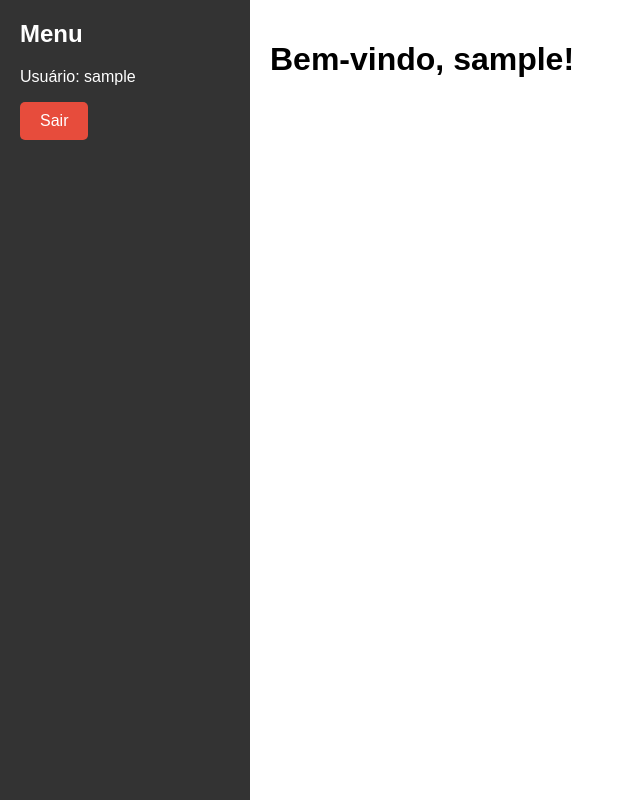
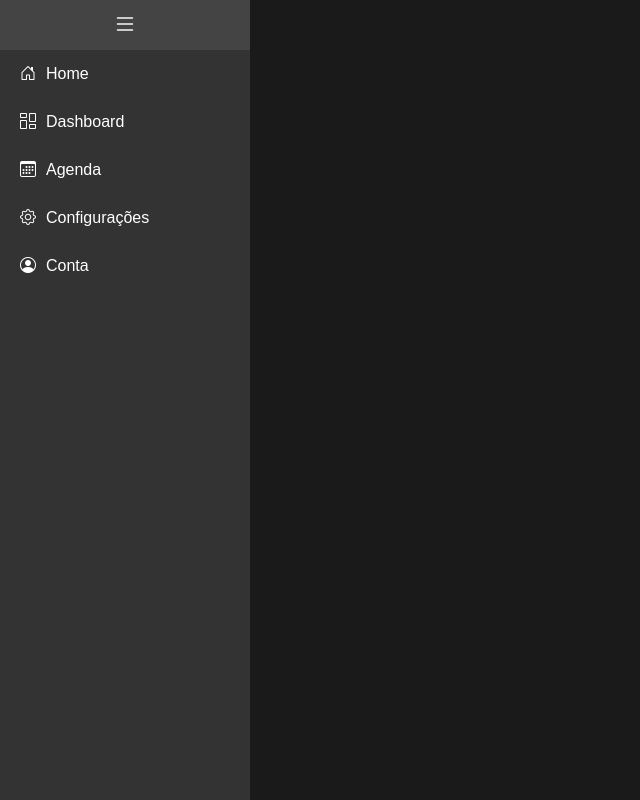
Before and after one commit to Dev-PKGz/ProjetoEletronicaCastro, a PHP site: page /home/index.php in a window 1280 px wide. Shown: the whole page, without its empty margins (0-640 px from the left). Run offline with PHP 8.4, Linux system fonts and the light colour scheme; the visitor is signed in with stand-in values (Sample User, id 1); some libraries are stand-ins or nearby versions.

Commit message:
Atualização Menu

```diff
--- a/home/index.php
+++ b/home/index.php
@@ -6,60 +6,47 @@ if (!isset($_SESSION['username'])) {
     exit();
 }
 ?>
-
 <!DOCTYPE html>
 <html lang="pt-BR">
 <head>
     <meta charset="UTF-8">
+    <meta http-equiv="X-UA-Compatible" content="IE=edge">
     <meta name="viewport" content="width=device-width, initial-scale=1.0">
+    <title>SAEC - Home</title>
+    <link rel="stylesheet" href="style.css">
     <link rel="icon" href="../img/favicon.ico" type="image/x-icon">
-    <title>Bem-vindo</title>
-    <style>
-        body {
-            font-family: Arial, sans-serif;
-            margin: 0;
-            padding: 0;
-            display: flex;
-        }
-        .sidebar {
-            width: 250px;
-            background-color: #333;
-            color: white;
-            height: 100vh;
-            padding: 20px;
-            box-sizing: border-box;
-        }
-        .sidebar h2 {
-            margin: 0 0 20px 0;
-            font-size: 1.5em;
-        }
-        .sidebar .user-info {
-            margin-bottom: 20px;
-        }
-        .sidebar .logout-btn {
-            display: inline-block;
-            padding: 10px 20px;
-            background-color: #e74c3c;
-            color: white;
-            text-decoration: none;
-            border-radius: 5px;
-        }
-        .content {
-            flex: 1;
-            padding: 20px;
-        }
-    </style>
+    <link rel="stylesheet" href="https://cdn.jsdelivr.net/npm/bootstrap-icons@1.10.3/font/bootstrap-icons.css">
+    <script src="https://cdn.lordicon.com/ritcuqlt.js"></script>
 </head>
 <body>
-    <div class="sidebar">
-        <h2>Menu</h2>
-        <div class="user-info">
-            <p>Usuário: <?php echo htmlspecialchars($_SESSION['username']); ?></p>
-            <a href="logout.php" class="logout-btn">Sair</a>
-        </div>
-    </div>
-    <div class="content">
-        <h1>Bem-vindo, <?php echo htmlspecialchars($_SESSION['username']); ?>!</h1>
-    </div>
+    <nav class="menu-lateral">
+        <div class="btn-expandir">
+            <i class="bi bi-list" id="btn-exp"></i>
+        </div><!--btn-expandir-->
+
+        <ul>
+            <?php
+            // Array que define os itens do menu
+            $menuItems = [
+                'Home' => ['icon' => 'bi-house-door', 'link' => '#'],
+                'Dashboard' => ['icon' => 'bi-columns-gap', 'link' => '#'],
+                'Agenda' => ['icon' => 'bi-calendar3', 'link' => '#'],
+                'Configurações' => ['icon' => 'bi-gear', 'link' => '#'],
+                'Conta' => ['icon' => 'bi-person-circle', 'link' => 'user']
+            ];
+
+            // Renderiza os itens do menu
+            foreach ($menuItems as $name => $item) {
+                echo '<li class="item-menu">';
+                echo '<a href="' . $item['link'] . '">';
+                echo '<span class="icon"><i class="bi ' . $item['icon'] . '"></i></span>';
+                echo '<span class="txt-link">' . $name . '</span>';
+                echo '</a>';
+                echo '</li>';
+            }
+            ?>
+        </ul>
+    </nav><!--menu-lateral-->
+    <script src="menu.js"></script>
 </body>
 </html>
--- /dev/null
+++ b/home/menu.js
@@ -0,0 +1,8 @@
+document.addEventListener('DOMContentLoaded', function() {
+    const btnExpandir = document.getElementById('btn-exp');
+    const menuLateral = document.querySelector('.menu-lateral');
+
+    btnExpandir.addEventListener('click', function() {
+        menuLateral.classList.toggle('minimizado');
+    });
+});
--- /dev/null
+++ b/home/style.css
@@ -0,0 +1,102 @@
+body {
+    margin: 0;
+    font-family: Arial, sans-serif;
+    background-color: #1a1a1a;
+    color: #fff;
+    display: flex;
+    justify-content: center;
+    align-items: center;
+    height: 100vh;
+    overflow: hidden;
+}
+
+.menu-lateral {
+    position: fixed;
+    left: 0;
+    top: 0;
+    bottom: 0;
+    width: 250px;
+    background-color: #333;
+    overflow-y: auto;
+    transition: width 0.3s;
+}
+
+.menu-lateral.minimizado {
+    width: 60px;
+}
+
+.menu-lateral .btn-expandir {
+    display: flex;
+    justify-content: center;
+    align-items: center;
+    height: 50px;
+    background-color: #444;
+    cursor: pointer;
+}
+
+.menu-lateral .btn-expandir i {
+    font-size: 24px;
+    color: #fff;
+}
+
+.menu-lateral ul {
+    list-style-type: none;
+    padding: 0;
+    margin: 0;
+}
+
+.menu-lateral ul li {
+    width: 100%;
+}
+
+.menu-lateral ul li a {
+    display: flex;
+    align-items: center;
+    padding: 15px 20px;
+    text-decoration: none;
+    color: #fff;
+    transition: background-color 0.3s;
+}
+
+.menu-lateral ul li a:hover {
+    background-color: #555;
+}
+
+.menu-lateral ul li a .icon {
+    margin-right: 10px;
+}
+
+.menu-lateral.minimizado ul li a .txt-link {
+    display: none;
+}
+
+.menu-lateral ul li a .txt-link {
+    display: inline;
+    transition: display 0.3s;
+}
+
+@media (max-width: 768px) {
+    .menu-lateral {
+        width: 60px;
+    }
+
+    .menu-lateral ul li a .txt-link {
+        display: none;
+    }
+
+    .menu-lateral:hover {
+        width: 250px;
+    }
+
+    .menu-lateral:hover ul li a .txt-link {
+        display: inline;
+    }
+}
+
+.user-page {
+    display: flex;
+    flex-direction: column;
+    align-items: center;
+    justify-content: center;
+    text-align: center;
+}
```
